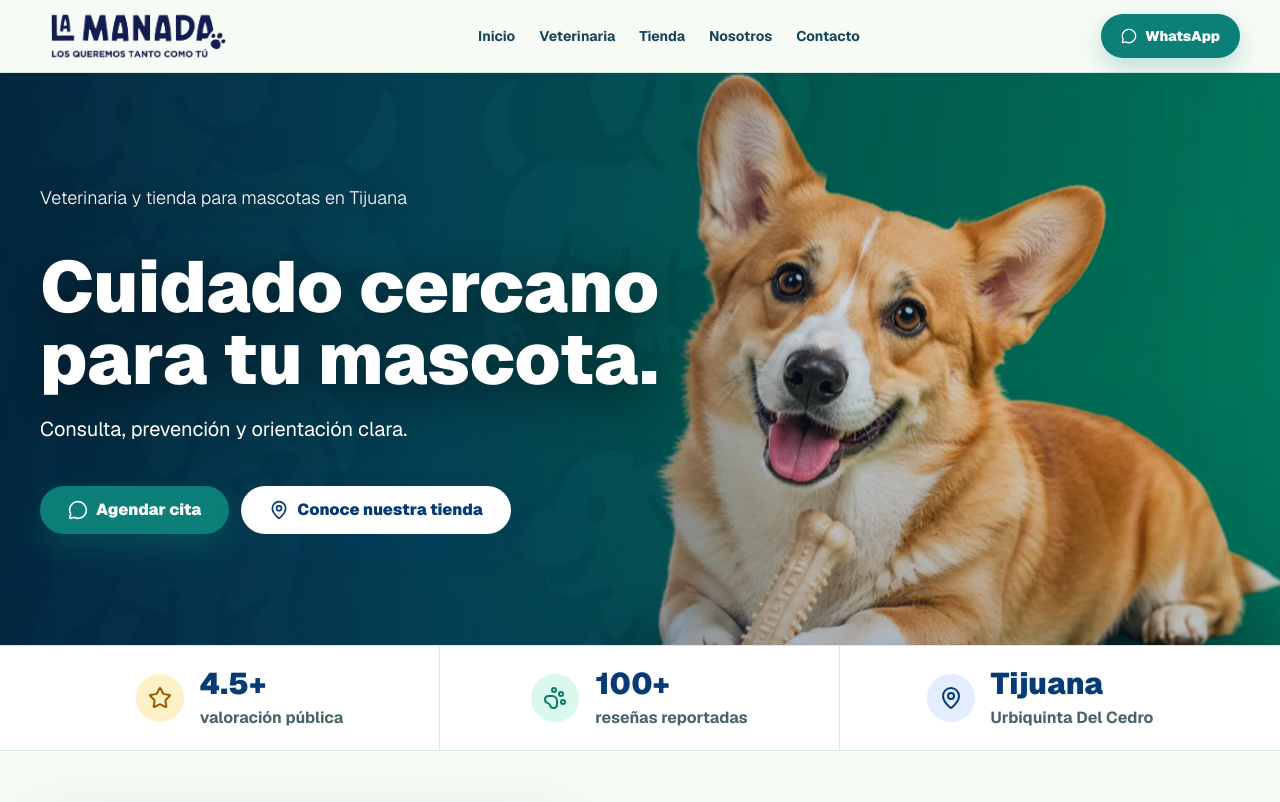
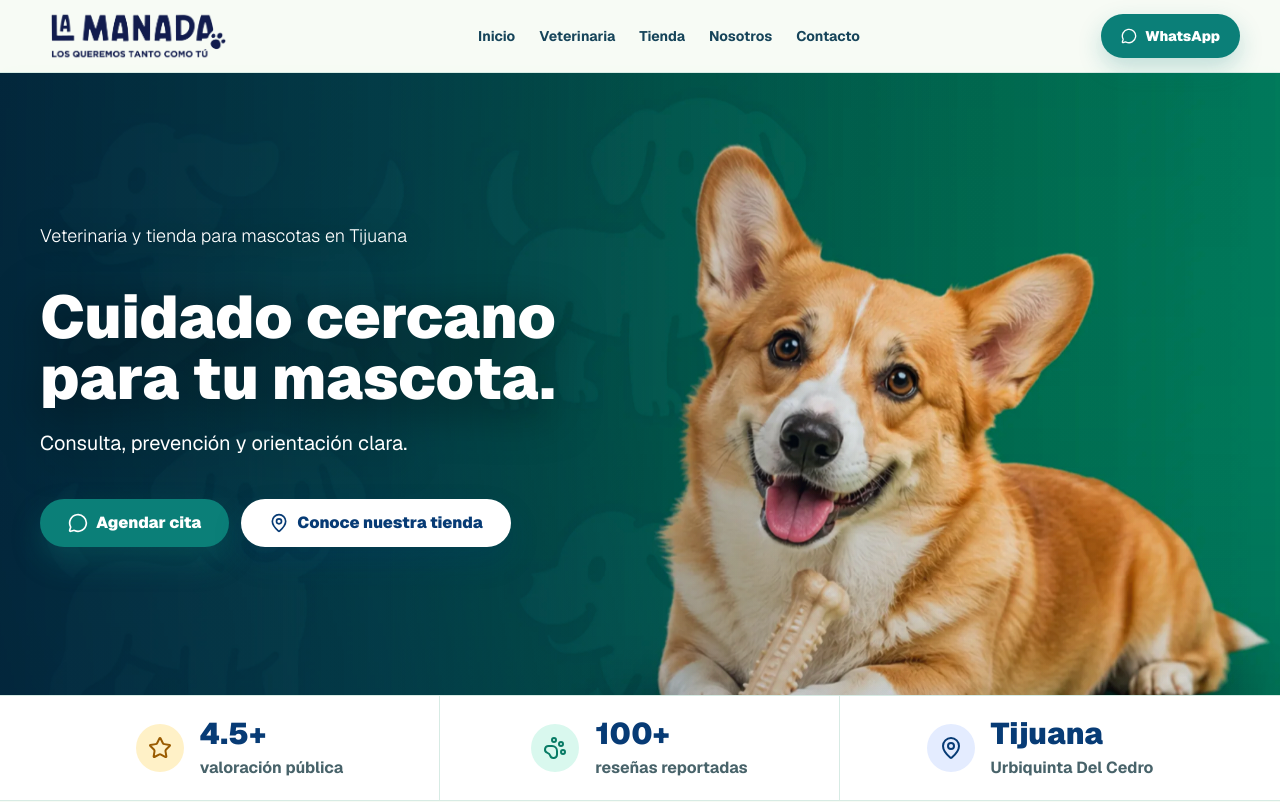
Before and after one commit to angel-plata-design/la-manada-veterinaria, a Next.js app: page / in a window 1280 px wide. Shown: the top 802 px of the page. Built offline with nearby package versions, Linux system fonts and the light colour scheme; grey boxes are pictures that could not be loaded.

Commit message:
Give hero images more presence [skip ci]

```diff
--- a/app/globals.css
+++ b/app/globals.css
@@ -41,16 +41,17 @@ summary::-webkit-details-marker {
   background:
     linear-gradient(
       90deg,
-      rgba(4, 35, 73, 0.7) 0%,
-      rgba(7, 59, 117, 0.46) 34%,
-      rgba(7, 59, 117, 0.14) 62%,
-      rgba(7, 59, 117, 0.02) 100%
+      rgba(4, 35, 73, 0.64) 0%,
+      rgba(6, 50, 92, 0.46) 30%,
+      rgba(7, 59, 117, 0.16) 52%,
+      rgba(7, 59, 117, 0.02) 76%,
+      rgba(7, 59, 117, 0) 100%
     ),
     linear-gradient(
       180deg,
-      rgba(4, 35, 73, 0.08) 0%,
-      rgba(4, 35, 73, 0.04) 52%,
-      rgba(4, 35, 73, 0.18) 100%
+      rgba(4, 35, 73, 0.04) 0%,
+      rgba(4, 35, 73, 0.02) 56%,
+      rgba(4, 35, 73, 0.1) 100%
     );
 }
 
@@ -61,7 +62,7 @@ summary::-webkit-details-marker {
 }
 
 .hero-bg-slide img {
-  transform: scale(1.03);
+  transform: scale(1.01);
   animation: hero-image 20s infinite;
 }
 
@@ -98,15 +99,15 @@ summary::-webkit-details-marker {
 
 @keyframes hero-image {
   0% {
-    transform: scale(1.03);
+    transform: scale(1.01);
   }
 
   30% {
-    transform: scale(1.08);
+    transform: scale(1.04);
   }
 
   100% {
-    transform: scale(1.08);
+    transform: scale(1.04);
   }
 }
 
@@ -115,10 +116,10 @@ summary::-webkit-details-marker {
     background:
       linear-gradient(
         180deg,
-        rgba(4, 35, 73, 0.78) 0%,
-        rgba(7, 59, 117, 0.62) 46%,
-        rgba(7, 59, 117, 0.46) 72%,
-        rgba(4, 35, 73, 0.38) 100%
+        rgba(4, 35, 73, 0.66) 0%,
+        rgba(7, 59, 117, 0.48) 44%,
+        rgba(7, 59, 117, 0.34) 72%,
+        rgba(4, 35, 73, 0.26) 100%
       );
   }
 }
--- a/app/page.tsx
+++ b/app/page.tsx
@@ -51,28 +51,28 @@ const heroSlides = [
   {
     image: photos.heroFamily,
     alt: 'Perro y gato juntos en casa',
-    position: 'center center',
+    position: 'center top',
     title: 'Bienestar en un solo lugar.',
     copy: 'Veterinaria, estética, alimento y accesorios.',
   },
   {
     image: photos.heroCare,
     alt: 'Perro pequeño en revisión veterinaria',
-    position: 'center center',
+    position: 'center top',
     title: 'Cuidado cercano para tu mascota.',
     copy: 'Consulta, prevención y orientación clara.',
   },
   {
     image: photos.heroPlay,
     alt: 'Perros caminando juntos',
-    position: 'center center',
+    position: 'center top',
     title: 'Tienda para perros y gatos.',
     copy: 'Alimento, higiene y accesorios.',
   },
   {
     image: photos.heroCat,
     alt: 'Gato mirando a cámara',
-    position: 'center center',
+    position: 'center top',
     title: 'Cuidado con confianza.',
     copy: 'Trato amable para tu mascota.',
   },
@@ -332,20 +332,20 @@ export default function Home() {
           </div>
         ))}
         <div className="hero-readable-overlay absolute inset-0" />
-        <div className="relative mx-auto min-h-[520px] max-w-7xl px-5 py-9 sm:min-h-[560px] sm:px-8 lg:px-10 lg:py-14">
-          <div className="flex min-h-[420px] max-w-3xl flex-col items-start justify-center text-left sm:min-h-[460px]">
+        <div className="relative mx-auto min-h-[590px] max-w-7xl px-5 py-9 sm:min-h-[610px] sm:px-8 lg:min-h-[620px] lg:px-10 lg:py-14">
+          <div className="flex min-h-[490px] max-w-[560px] flex-col items-start justify-center text-left sm:min-h-[500px] lg:min-h-[510px] lg:max-w-[620px]">
             <p className="text-base font-light text-white drop-shadow-[0_3px_12px_rgba(0,0,0,0.55)] sm:text-lg">
               Veterinaria y tienda para mascotas en Tijuana
             </p>
             <h1 className="sr-only">La Manada, veterinaria y tienda para mascotas en Tijuana.</h1>
-            <div className="relative mt-4 min-h-[178px] w-full sm:mt-5 sm:min-h-[230px]" aria-hidden="true">
+            <div className="relative mt-4 min-h-[170px] w-full sm:mt-5 sm:min-h-[205px]" aria-hidden="true">
               {heroSlides.map((slide, index) => (
                 <div
                   key={slide.title}
                   className="hero-copy-slide absolute inset-0 flex flex-col items-start justify-center"
                   style={{ animationDelay: `${index * 5}s` }}
                 >
-                  <p className="max-w-3xl text-4xl font-black leading-[1] text-white drop-shadow-[0_10px_24px_rgba(0,0,0,0.62)] sm:text-6xl lg:text-7xl">
+                  <p className="max-w-2xl text-4xl font-black leading-[1.02] text-white drop-shadow-[0_10px_24px_rgba(0,0,0,0.62)] sm:text-5xl lg:text-6xl">
                     {slide.title}
                   </p>
                   <p className="mt-4 max-w-2xl text-base leading-7 text-white drop-shadow-[0_8px_18px_rgba(0,0,0,0.56)] sm:mt-5 sm:text-xl">
```
Also changed, not shown: 5 other files (tests, documents, lock files or other folders).
